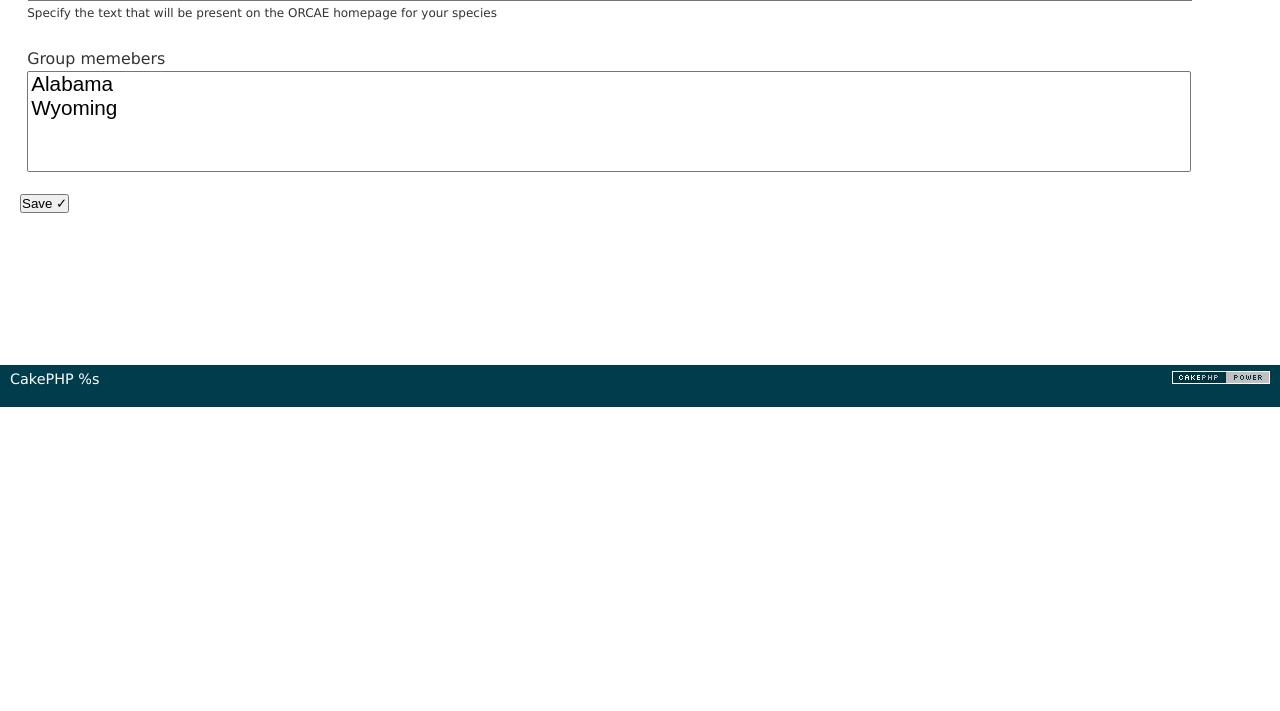
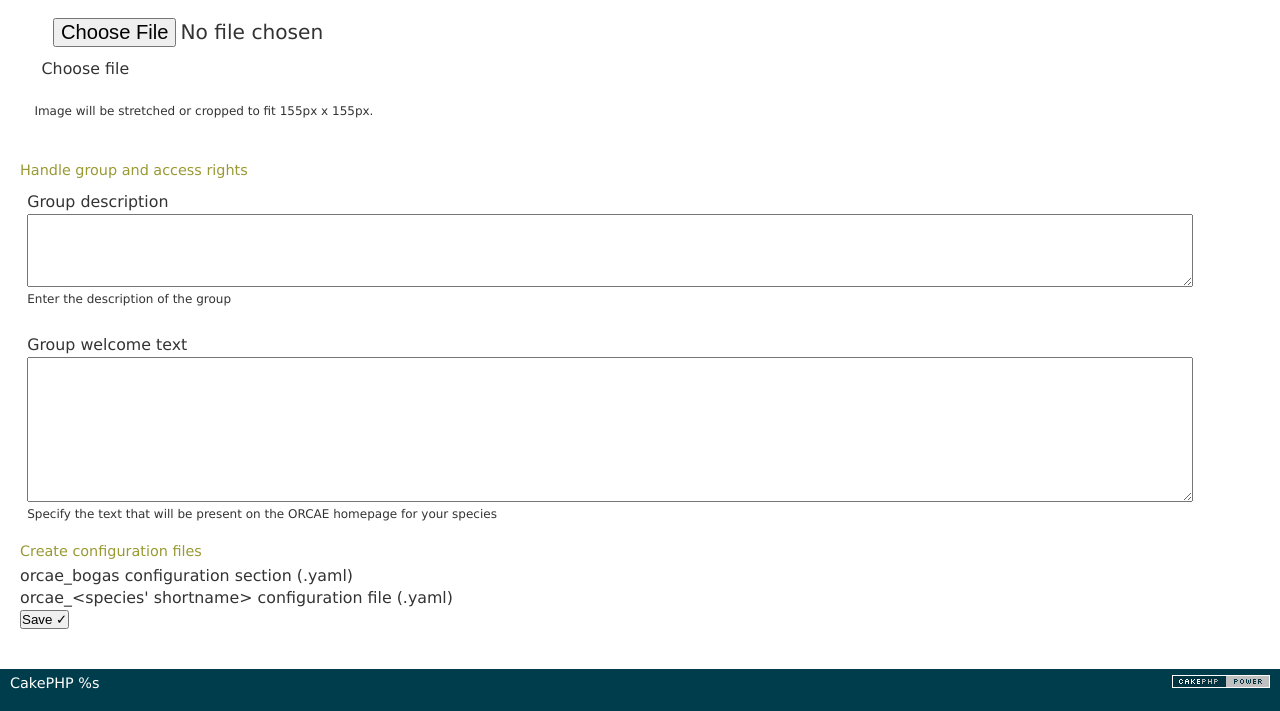
Before and after one commit to compbio-fmach/orcae-upload, a CakePHP app: the page made by app/View/Pages/configure.ctp in a window 1280 px wide. Shown: the part 972-1683 px from the top of the page. Before the commit the page ends 1379 px from the top, so only its background shows below. Run offline with PHP 8.4 and a stand-in for CakePHP, Linux system fonts and the light colour scheme; the template is opened without the code that fills it, so the values that code supplies are empty; some libraries are stand-ins or nearby versions.

Commit message:
Customized configuration page (referencing to addNewGenome.pl)

```diff
--- a/app/View/Elements/navbar.top.ctp
+++ b/app/View/Elements/navbar.top.ctp
@@ -15,8 +15,8 @@
 
     <!-- left side -->
     <ul class="navbar-nav">
-      <li class="nav-item <?php if($active == 'sessions') echo 'active'; ?>">
-        <a class="nav-link" href="./sessions">Sessions <?php if($active == 'sessions') echo "<span class=\"sr-only\">(current)</span>"; ?></a>
+      <li class="nav-item <?php if($current == 'sessions') echo 'active'; ?>">
+        <a class="nav-link" href="./sessions">Sessions <?php if($current == 'sessions') echo "<span class=\"sr-only\">(current)</span>"; ?></a>
       </li>
     </ul>
 
--- a/app/View/Layouts/orcae-upload.ctp
+++ b/app/View/Layouts/main.ctp
@@ -27,7 +27,7 @@
 
   <?php
 		// echo $this->Html->meta('icon');
-		// echo $this->Html->css('cake.generic');
+		echo $this->Html->css('main');
 
     // set page custom resources
 		echo $this->fetch('meta');
--- a/app/View/Pages/configure.ctp
+++ b/app/View/Pages/configure.ctp
@@ -5,94 +5,144 @@
   // set current page title
   $this->assign('title', 'Configure genome');
   // set css
-  $this->Html->css('orcae-upload', array('inline' => false));
+  $this->Html->css('configure', array('inline' => false));
 
   // set js libraries
-  $this->Html->script('fileHandler', array('inline' => false));
+  $this->Html->script('file-handler', array('inline' => false));
   // select2 js + css library
-  $this->Html->css('https://cdnjs.cloudflare.com/ajax/libs/select2/4.0.6-rc.0/css/select2.min.css', array('inline' => false));
-  $this->Html->script('https://cdnjs.cloudflare.com/ajax/libs/select2/4.0.6-rc.0/js/select2.min.js', array('inline' => false));
+  //$this->Html->css('https://cdnjs.cloudflare.com/ajax/libs/select2/4.0.6-rc.0/css/select2.min.css', array('inline' => false));
+  //$this->Html->script('https://cdnjs.cloudflare.com/ajax/libs/select2/4.0.6-rc.0/js/select2.min.js', array('inline' => false));
 
-  // navbar
-  echo $this->element('navbar.top', array('active' => 'configure'));
+  // ace text editor (used for yaml files) imported from cdn
+  $this->Html->script('https://cdnjs.cloudflare.com/ajax/libs/ace/1.3.3/ace.js', array('inline' => false));
+
+  // navbar top
+  echo $this->element('navbar.top', array('current' => 'configure'));
 ?>
 
 <!-- main container -->
-<div class="container pt-3" style="padding-bottom: 112px;">
+<div class="container main">
+
+  <!-- There is the main form of this page. It is composed of many sections (forms or divs). Ervery section has its own form to be serialized trough js -->
+
+  <!-- set form in center column -->
   <div class="row">
     <div class="col-md-8 offset-md-2">
 
-      <form>
-        <!-- section title -->
-        <h4 class="mb-3">Species information</h4>
+      <!-- defines if this is a new genome insertion or an update -->
+      <form class="section" id="action-choice">
 
-        <div class="mb-3">
-          <label for="speciesName">Species' name</label>
-          <input type="text" class="form-control" id="speciesName" placeholder="Species' name">
+        <!-- title -->
+        <h4 class="section-title">Select an action</h4>
+
+        <div class="section-paragraph">
+          <!-- Insert new genome -->
+          <label class="custom-radio"> Add new genome to ORCAE
+            <input class="input" type="radio" name="action-choosen" value="new" checked>
+            <span class="checkmark"></span>
+          </label>
+          <!-- Update an existent genome -->
+          <label class="custom-radio"> Update an already existent genome in ORCAE
+            <input class="input" type="radio" name="action-choosen" value="update">
+            <span class="checkmark"></span>
+          </label>
+        </div>
+
+      </form>
+
+      <!-- Species information section -->
+      <form class="section" id="species-info">
+
+        <!-- title -->
+        <h4 class="section-title">Species information</h4>
+
+        <div class="section-paragraph">
+          <label for="species-name">Species' name</label>
+          <input type="text" class="form-control" id="species-name" placeholder="Species' name">
+        </div>
+
+        <!-- Multiple columns on one row: uses bootstrap grid -->
+        <div class="row">
+
+          <!-- NCBI taxid input -->
+          <div class="col-md-6 section-paragraph">
+            <label for="species-taxid">Species' NCBI taxid</label>
+            <input type="text" class="form-control" id="species-taxid" placeholder="Species' NCBI taxid">
+          </div>
+
+          <!-- Shortname input -->
+          <div class="col-md-6 section-paragraph">
+            <label for="species5code">Species' short name</label>
+            <input type="text" class="form-control" id="species-5code" placeholder="Species' short name">
+            <small class="text-muted">It is a 5 digits code which represents this species</small>
+          </div>
+
         </div>
 
         <div class="row">
-          <div class="col-md-6 mb-3">
-            <label for="speciesTaxid">Species' NCBI taxid</label>
-            <input type="text" class="form-control" id="speciesTaxid" placeholder="Species' NCBI taxid">
-          </div>
-          <div class="col-md-6 mb-3">
-            <label for="species5code">Species' short name</label>
-            <input type="text" class="form-control" id="species5code" placeholder="Species' short name">
-            <small class="text-muted">It is a 5 digits code which represents this species</small>
+          <!-- image for species selection -->
+          <div class="col-md-6 section-paragraph">
+            <!-- input label -->
+            <label for="species-image">Species' image</label>
+            <!-- image preview -->
+            <div class="thumbnail rounded">
+              <div class="bg-secondary"></div>
+              <img src="..." alt="">
+            </div>
+            <!-- image selector -->
+            <div class="custom-file">
+              <input type="file" class="custom-file-input" id="species-image" accept=".jpg, .png, .gif">
+              <label class="custom-file-label" for="species-image">Choose file</label>
+            </div>
+            <small class="text-muted">Image will be stretched or cropped to fit 155px x 155px.</small>
           </div>
         </div>
 
-        <!-- image selection -->
-        <div class="mb-3">
-          <label for="speciesImage">Species' image</label>
-          <div class="custom-file">
-            <input type="file" class="custom-file-input" id="speciesImage" onchange="fileBrowser(this)">
-            <label class="custom-file-label" for="speciesImage">Choose file</label>
-          </div>
-        </div>
+      </form>
 
-        <!-- section title -->
-        <h4 class="mb-3">Handle group and access rights</h4>
+      <!-- This section handles user admin rights, messages and group-related things -->
+      <form class="section" id="group-info">
 
-        <div class="mb-3">
-          <label for="groupDescription">Group description</label>
-          <textarea class="form-control" id="groupDescription" placeholder=""></textarea>
+        <h4 class="section-title">Handle group and access rights</h4>
+
+        <div class="section-paragraph">
+          <label for="group-description">Group description</label>
+          <textarea class="form-control" id="group-description" placeholder=""></textarea>
           <small class="text-muted">Enter the description of the group</small>
         </div>
 
-        <div class="mb-3">
-          <label for="groupWelcome">Group welcome text</label>
-          <textarea class="form-control" id="groupWelcome" rows="5" placeholder=""></textarea>
+        <div class="section-paragraph">
+          <label for="group-welcome">Group welcome text</label>
+          <textarea class="form-control" id="group-welcome" rows="5" placeholder=""></textarea>
           <small class="text-muted">Specify the text that will be present on the ORCAE homepage for your species</small>
         </div>
 
-        <div class="mb-3">
-          <label for="groupMembers">Group memebers</label>
-          <!-- element used for select2 generation -->
-          <select id="groupMembers" class="select2Base" name="groupMembers[]" multiple="multiple">
-            <option value="AL">Alabama</option>
-            <option value="WY">Wyoming</option>
-          </select>
-          <!-- select2 generation -->
-          <script type="text/javascript">
-            // select2 needs to be executed before the page is loaded
-            // this way bad visual effects due to component transformation are avoided
-            $('#groupMembers.select2Base').select2({
-              tags: true,
-              width: '100%'
-            });
-          </script>
-        </div>
       </form>
 
-      <!-- save button -->
-      <button class="btn btn-primary btn-lg btn-block" type="button">Save &check;</button>
+      <!-- This section contains configuration files -->
+      <div class="section" id="config-files">
+
+        <h4 class="section-title">Create configuration files</h4>
+
+        <!-- yaml editor for orcae_bogas.yaml section -->
+        <div class="section-paragraph">
+          <label for="group-welcome">orcae_bogas configuration section (.yaml)</label>
+          <div class="ace-editor" id="config-file-bogas"></div>
+        </div>
+
+        <!-- yaml editor for orcae_<species' shortname>.yaml -->
+        <div class="section-paragraph">
+          <label for="group-welcome">orcae_&lt;species' shortname&gt; configuration file (.yaml)</label>
+          <div class="ace-editor" id="config-file-5code"></div>
+        </div>
+
+      </div>
+
+      <!-- Save chnages button. Id does not need a section -->
+      <button class="btn btn-primary btn-lg btn-block section-paragraph" id="button-save" type="button">Save &check;</button>
 
     </div>
   </div>
-
-
 
 </div>
 
@@ -101,4 +151,41 @@
   echo $this->element('navbar.bottom', array('current' => 'configure'));
 ?>
 
-<!-- scripts are at the bottom of the body -->
+<!-- Script for this page only -->
+<script type="text/javascript">
+
+  // functions on document initialization
+  $(document).ready(function(){
+
+    //initializes file browsing and image preview for species' image
+    $('#species-image').change(function(e){
+      // enable correct file name visualization into input field
+      // fileBrowser(...) is defined in file-handler.js
+      fileBrowser(this);
+      // previews image
+      $(this)
+        // goes up to closest section paragraph
+        .closest('.section-paragraph')
+        // goes down to find image
+        .find('img')
+        // changes src attribute of image
+        // it uses a 64-bit encoded version of the image (loaded into browser)
+        .attr('src', window.URL.createObjectURL(this.files[0]));
+    });
+
+
+    // initializes ace editors (for yaml files)
+    $('.ace-editor').each(function(i){
+      // initialization (plain js element is needed for ace editor)
+      var editor = ace.edit($(this).get(0));
+      // mode (for yaml files editing)
+      editor.session.setMode("ace/mode/yaml");
+      // options
+      editor.setOptions({
+          minLines: 30,
+          maxLines: Infinity
+      });
+    });
+
+  });
+</script>
--- a/app/View/Pages/sessions.ctp
+++ b/app/View/Pages/sessions.ctp
@@ -2,10 +2,10 @@
   // set current page title
   $this->assign('title', 'active sessions');
   // set css
-  $this->Html->css('orcae-upload', array('inline' => false));
+  $this->Html->css('sessions', array('inline' => false));
 
   // navbar
-  echo $this->element('navbar.top', array('active' => 'sessions'));
+  echo $this->element('navbar.top', array('current' => 'sessions'));
 ?>
 
 <!-- table -->
```
Also changed, not shown: app/Controller/PagesController.php (+41 -8 lines), app/webroot/css/configure.css (added, +37 -0 lines), app/webroot/css/main.css (added, +97 -0 lines), app/webroot/css/orcae-upload.css (deleted, +0 -26 lines), app/webroot/js/file-handler.js (renamed from app/webroot/js/fileHandler.js).
